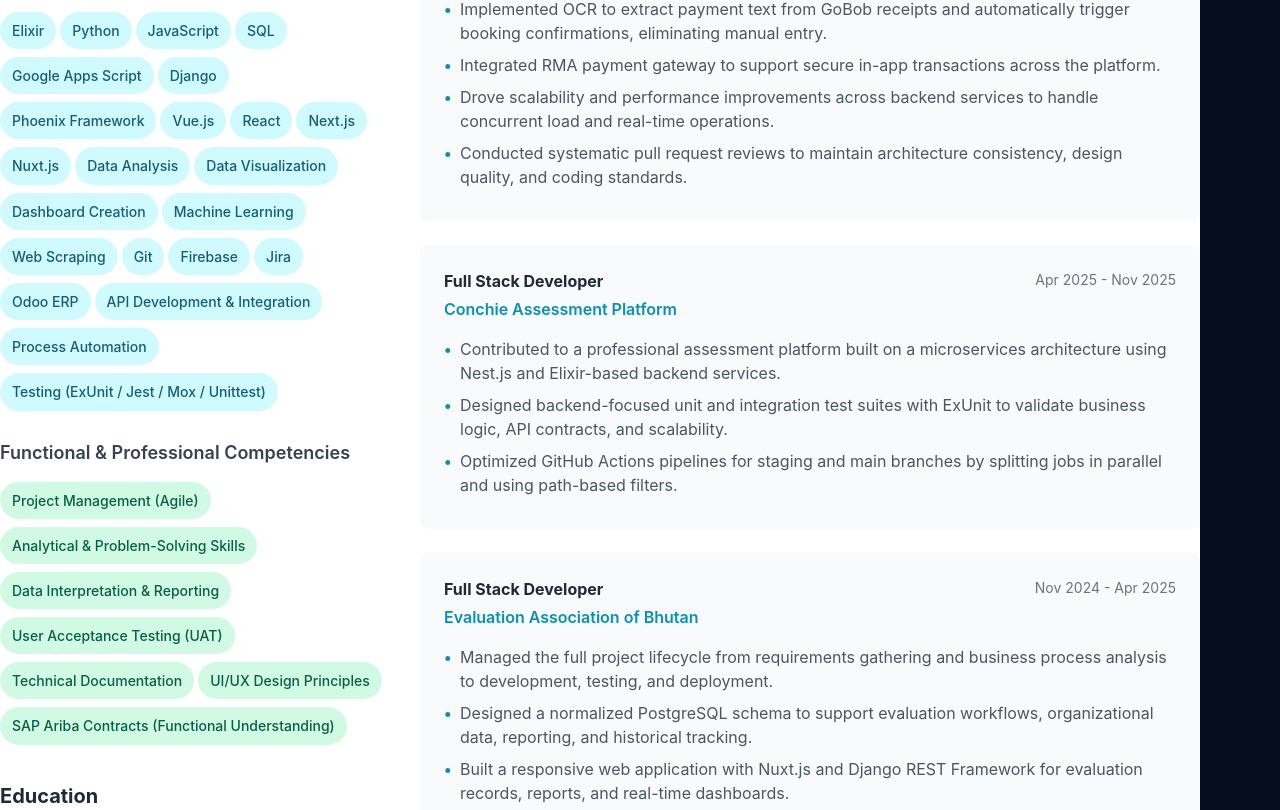
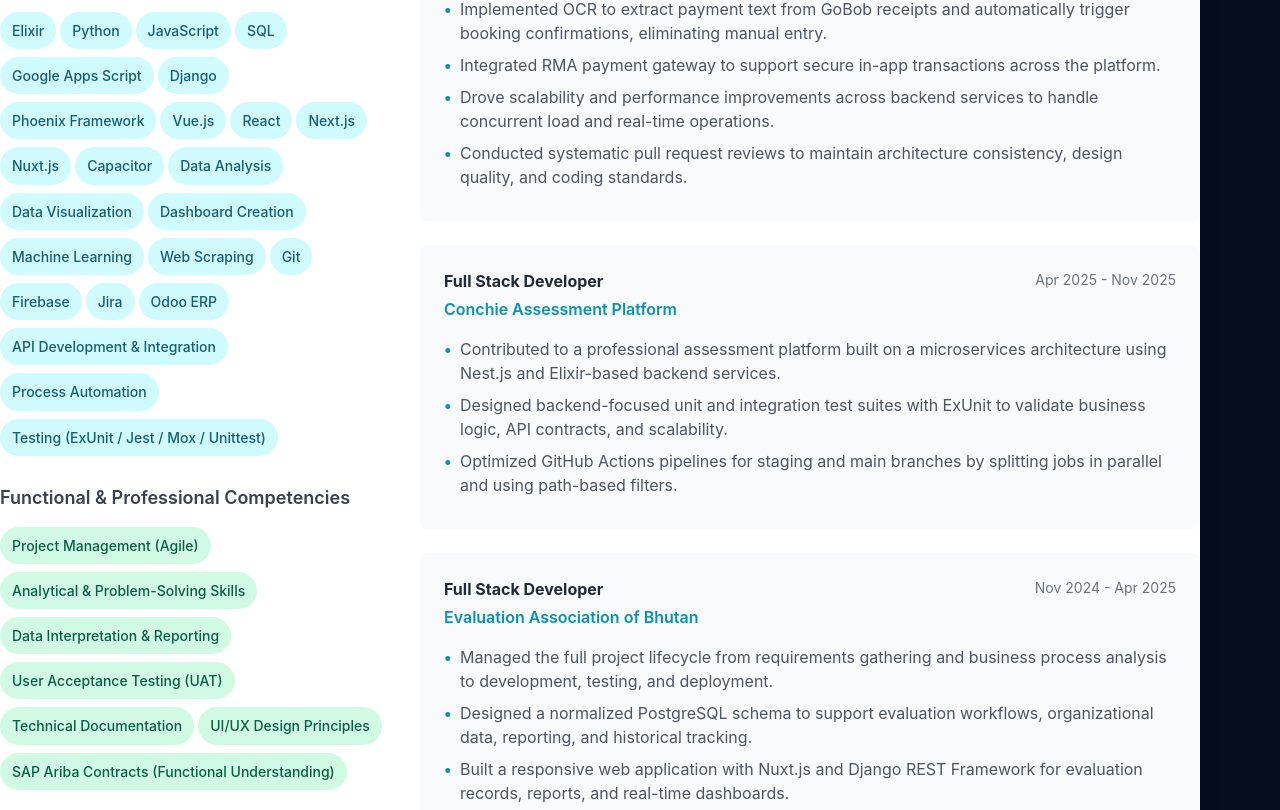
Before and after one commit to dtobby/MY-CV, a Vue app: page /resume in a window 1280 px wide. Shown: the part 810-1620 px from the top of the page. Built offline with nearby package versions, Linux system fonts and the light colour scheme.

Commit message:
fix: update resume

```diff
--- a/src/data/Trainings.js
+++ b/src/data/Trainings.js
@@ -1,4 +1,9 @@
 export default [
+  {
+    title: 'Introduction to Cybersecurity',
+    institution: 'Cisco Networking Academy',
+    period: 'July 2026'
+  },
   {
     title: 'API Security Fundamental',
     institution: 'APISEC University',
--- a/src/pages/Resume.vue
+++ b/src/pages/Resume.vue
@@ -154,7 +154,7 @@
       skills: {
         technical: [
           'Elixir', 'Python', 'JavaScript', 'SQL', 'Google Apps Script',
-          'Django', 'Phoenix Framework', 'Vue.js', 'React', 'Next.js', 'Nuxt.js',
+          'Django', 'Phoenix Framework', 'Vue.js', 'React', 'Next.js', 'Nuxt.js', 'Capacitor',
           'Data Analysis', 'Data Visualization', 'Dashboard Creation', 'Machine Learning',
           'Web Scraping', 'Git', 'Firebase', 'Jira', 'Odoo ERP',
           'API Development & Integration', 'Process Automation',
--- a/src/pages/SkillsPage.vue
+++ b/src/pages/SkillsPage.vue
@@ -65,6 +65,7 @@
         { name: 'Next.js', logo: 'https://cdn.simpleicons.org/nextdotjs/FFFFFF', rating: 5, category: 'frontend' },
         { name: 'Nuxt.js', logo: 'https://upload.wikimedia.org/wikipedia/commons/a/ae/Nuxt_logo.svg', rating: 6, category: 'frontend' },
         { name: 'Bootstrap', logo: 'https://upload.wikimedia.org/wikipedia/commons/b/b2/Bootstrap_logo.svg', rating: 7, category: 'frontend' },
+        { name: 'Capacitor', logo: 'https://cdn.simpleicons.org/capacitor/119EFF', rating: 7, category: 'frontend' },
         // Backend
         { name: 'Elixir', logo: 'https://cdn.simpleicons.org/elixir/9B30FF', rating: 5, category: 'backend' },
         { name: 'Phoenix', logo: 'https://cdn4.iconfinder.com/data/icons/logos-and-brands/512/254_Phoenix_Framework_logo-512.png', rating: 5, category: 'backend' },
```
